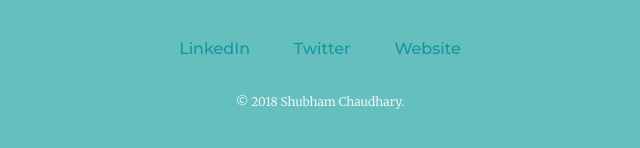
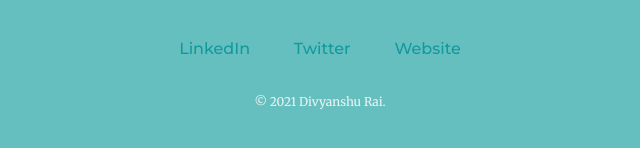
Before and after one commit to divyanshu1998rai/mysite, a plain HTML site: page index.html in a window 1280 px wide. Shown: the part 2842-2990 px from the top of the page, 320-960 px from the left. Drawn offline with Linux system fonts and the light colour scheme.

Commit message:
Update index.html

```diff
--- a/index.html
+++ b/index.html
@@ -51,7 +51,7 @@
     <a class="footer-link" href="https://www.linkedin.com/in/shubham-chaudhary-436aa0153/">LinkedIn</a>
     <a class="footer-link" href="https://twitter.com/Shubh7968">Twitter</a>
     <a class="footer-link" href="https://www.appbrewery.co/">Website</a>
-    <p class="copyright">© 2018 Shubham Chaudhary.</p>
+    <p class="copyright">© 2021 Divyanshu Rai.</p>
   </div>
 
 
```
